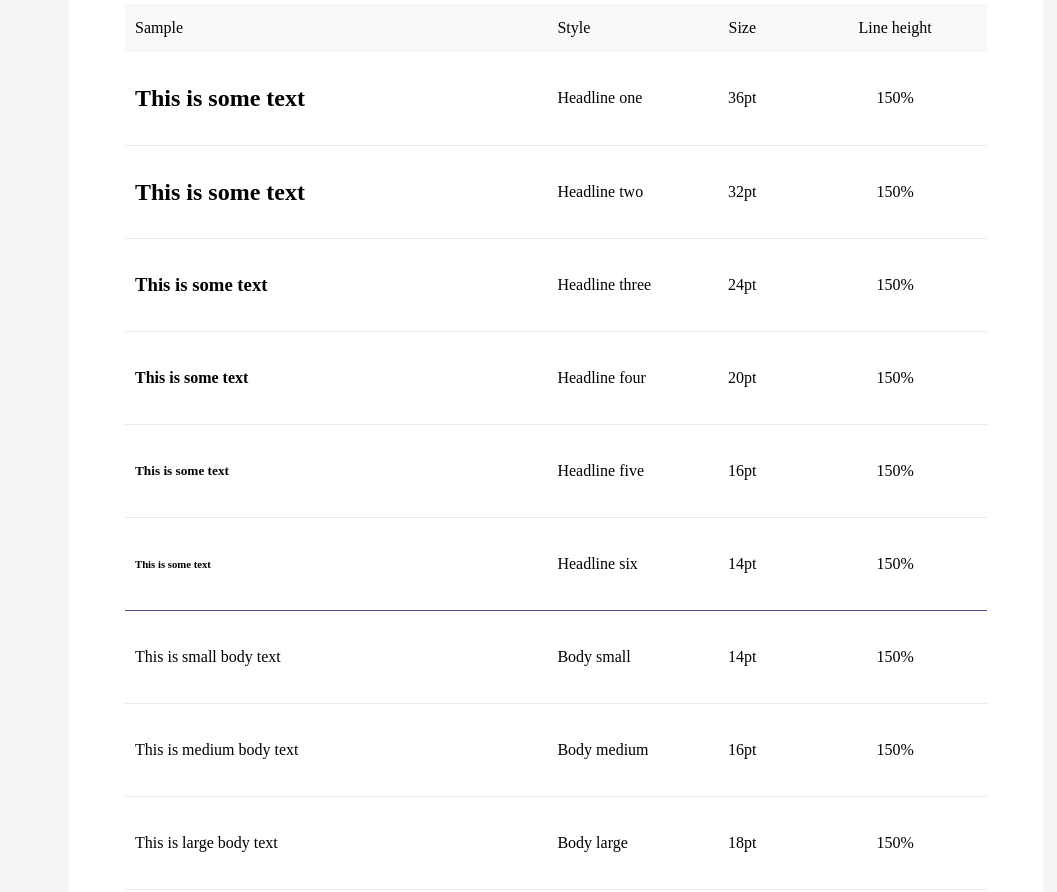
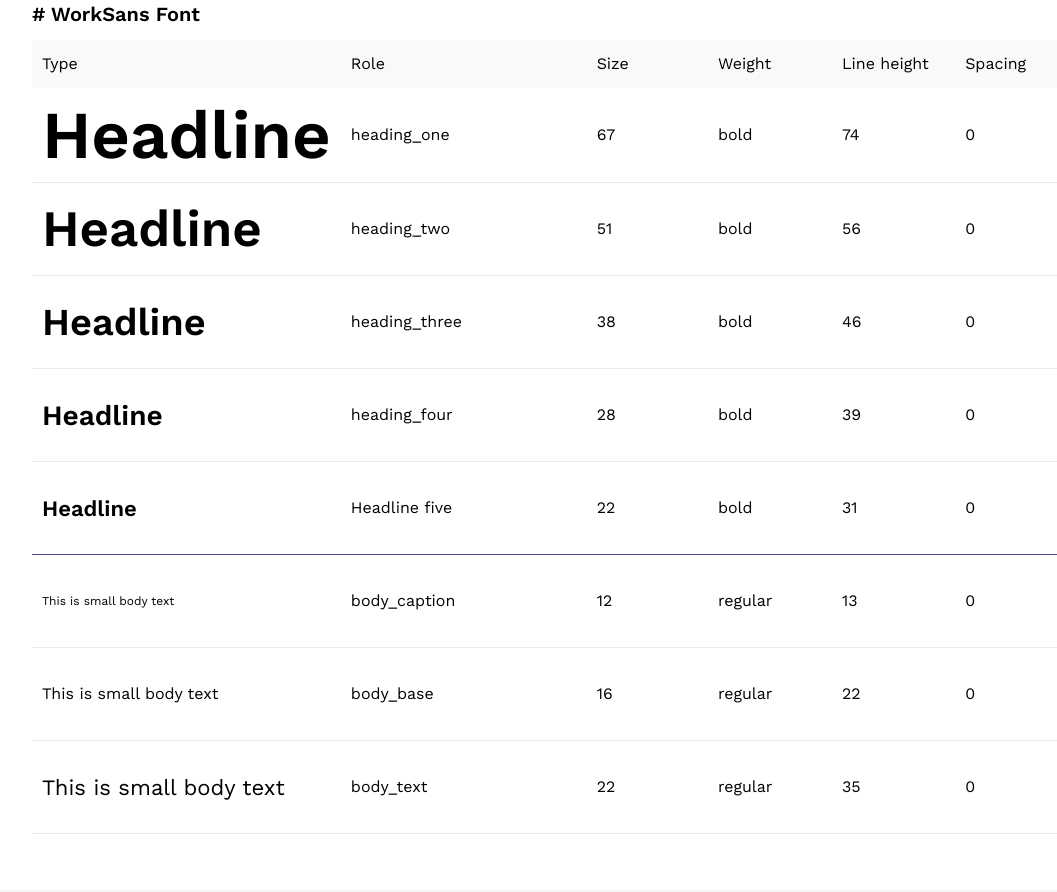
Before and after one commit to hoanghair/NFT, a plain HTML site: page Common/index.html in a window 1280 px wide. Shown: the part 770-1662 px from the top of the page, without its empty margins (84-1141 px from the left). Drawn offline with Linux system fonts and the light colour scheme; a web font is replaced by a local one.

Commit message:
update code common

```diff
--- a/Common/index.html
+++ b/Common/index.html
@@ -5,14 +5,14 @@
   <meta charset="UTF-8">
   <meta name="viewport" content="width=device-width, initial-scale=1.0">
   <title>Common NFT</title>
-  <link rel="stylesheet" href="styles.css">
+  <link rel="stylesheet" href="/css/styles.css">
   <style>
     body {
       background-color: #f5f5f5;
     }
 
     .wrap {
-      max-width: 974px;
+      max-width: 1280px;
       margin: 0 auto;
       padding: 60px 60px
     }
@@ -28,7 +28,7 @@
       margin: 40px 44px;
       padding-left: 10px;
       border-left: 4px solid #4e4d93;
-      font-family: Satoshi;
+      /* font-family: Satoshi; */
       font-size: 36px;
       font-weight: 400;
       line-height: 49px;
@@ -75,16 +75,10 @@
 
     .ui_table thead tr th {
       padding: 6px 10px;
-      font-family: Satoshi;
       font-size: 16px;
       font-weight: 400;
       line-height: 22px;
       text-align: left
-    }
-
-    .ui_table thead tr th:nth-child(3),
-    .ui_table thead tr th:last-child {
-      text-align: center
     }
 
     .ui_table tbody tr {
@@ -101,15 +95,6 @@
 
     .ui_table .table__line td {
       border-bottom: 1px solid #4e4d93
-    }
-
-    .ui_table tbody tr td:nth-child(2) {
-      text-align: left
-    }
-
-    .ui_table tbody tr td:nth-child(3),
-    .ui_table tbody tr td:nth-child(4) {
-      text-align: center
     }
 
     .ui_buttonmd,
@@ -206,7 +191,7 @@
 
 <body>
   <div class="wrap">
-    <h1 class="ui_heading">Common</h1>
+    <h1 class="ui_heading">Common NFT</h1>
     <!-- [D] Colors -->
     <section class="ui_section">
       <h2 class="ui_title">Colors</h2>
@@ -323,96 +308,112 @@
     <section class="ui_section">
       <h2 class="ui_title">Typography</h2>
       <div class="ui_content ui_typography">
+        <div class="ui_item">
+          <h3 class="ui_item_title">&#35; WorkSans Font</h3>
           <table class="ui_table">
             <colgroup>
-            <col style="width: 49.004%">
-            <col style="width: 15.537%">
-            <col style="width: 14.143%">
-            <col style="width: 21.414%">
+              <col style="width: 25%">
+              <col style="width: 25%">
+              <col style="width: 12.5%">
+              <col style="width: 12.5%">
+              <col style="width: 12.5%">
+              <col style="width: 12.5%">
             </colgroup>
             <thead>
               <tr>
-              <th scope="col">Sample</th>
-              <th scope="col">Style</th>
+                <th scope="col">Type</th>
+                <th scope="col">Role</th>
                 <th scope="col">Size</th>
+                <th scope="col">Weight</th>
                 <th scope="col">Line height</th>
+                <th scope="col">Spacing</th>
               </tr>
             </thead>
             <tbody>
               <tr>
                 <td>
-                <h1 class="heading_one">This is some text</h1>
+                  <h1 class="heading_one">Headline</h1>
                 </td>
-              <td>Headline one</td>
-              <td>36pt</td>
-              <td>150%</td>
+                <td>heading_one</td>
+                <td>67</td>
+                <td>bold</td>
+                <td>74</td>
+                <td>0</td>
               </tr>
               <tr>
                 <td>
-                <h2 class="heading_two">This is some text</h2>
+                  <h2 class="heading_two">Headline</h2>
                 </td>
-              <td>Headline two</td>
-              <td>32pt</td>
-              <td>150%</td>
+                <td>heading_two</td>
+                <td>51</td>
+                <td>bold</td>
+                <td>56</td>
+                <td>0</td>
               </tr>
               <tr>
                 <td>
-                <h3 class="heading_three">This is some text</h3>
+                  <h3 class="heading_three">Headline</h3>
                 </td>
-              <td>Headline three</td>
-              <td>24pt</td>
-              <td>150%</td>
+                <td>heading_three</td>
+                <td>38</td>
+                <td>bold</td>
+                <td>46</td>
+                <td>0</td>
               </tr>
               <tr>
                 <td>
-                <h4 class="heading_four">This is some text</h4>
+                  <h4 class="heading_four">Headline</h4>
                 </td>
-              <td>Headline four</td>
-              <td>20pt</td>
-              <td>150%</td>
+                <td>heading_four</td>
+                <td>28</td>
+                <td>bold</td>
+                <td>39</td>
+                <td>0</td>
+              </tr>
+              <tr class="table__line">
+                <td>
+                  <h5 class="heading_five">Headline</h5>
+                </td>
+                <td>Headline five</td>
+                <td>22</td>
+                <td>bold</td>
+                <td>31</td>
+                <td>0</td>
               </tr>
               <tr>
                 <td>
-                <h5 class="heading_five">This is some text</h5>
+                  <p class="body_caption">This is small body text</p>
                 </td>
-              <td>Headline five</td>
-              <td>16pt</td>
-              <td>150%</td>
-            </tr>
-            <tr class="table__line">
-              <td>
-                <h6 class="heading_six">This is some text</h6>
-              </td>
-              <td>Headline six</td>
-              <td>14pt</td>
-              <td>150%</td>
+                <td>body_caption</td>
+                <td>12</td>
+                <td>regular</td>
+                <td>13</td>
+                <td>0</td>
               </tr>
               <tr>
                 <td>
-                <p class="body_sm">This is small body text</p>
+                  <p class="body_base">This is small body text</p>
                 </td>
-              <td>Body small</td>
-              <td>14pt</td>
-              <td>150%</td>
+                <td>body_base</td>
+                <td>16</td>
+                <td>regular</td>
+                <td>22</td>
+                <td>0</td>
               </tr>
               <tr>
                 <td>
-                <p class="body_md">This is medium body text</p>
+                  <p class="body_text">This is small body text</p>
                 </td>
-              <td>Body medium</td>
-              <td>16pt</td>
-              <td>150%</td>
+                <td>body_text</td>
+                <td>22</td>
+                <td>regular</td>
+                <td>35</td>
+                <td>0</td>
               </tr>
-            <tr>
-              <td>
-                <p class="body_lg">This is large body text</p>
-              </td>
-              <td>Body large</td>
-              <td>18pt</td>
-              <td>150%</td>
-            </tr>
+
             </tbody>
           </table>
+        </div>
       </div>
     </section>
     <!--// [D] Typography -->
--- a/Common/styles.css
+++ b/Common/styles.scss
@@ -39,7 +39,6 @@ figure,
 main {
   margin: 0;
   padding: 0;
-  font-family: ClashDisplay;
 }
 
 html,
@@ -54,7 +53,7 @@ input,
 select,
 textarea,
 button {
-  font-family: Satoshi;
+  font-family: WorkSans;
 }
 
 ul,
@@ -106,17 +105,31 @@ legend {
 }
 
 @font-face {
-  font-family: "ClashDisplay";
+  font-family: "SpaceMono";
   font-weight: 400;
   font-style: normal;
-  src: url(/font/ClashDisplay-Regular.woff) format("woff");
+  src: url(/font/SpaceMono-Regular.woff) format("woff");
 }
 
 @font-face {
-  font-family: "Satoshi";
+  font-family: "SpaceMono";
+  font-weight: 700;
+  font-style: normal;
+  src: url(/font/SpaceMono-Bold.woff) format("woff");
+}
+
+@font-face {
+  font-family: "WorkSans";
   font-weight: 400;
   font-style: normal;
-  src: url(/font/Satoshi-Regular.woff) format("woff");
+  src: url(/font/WorkSans-Regular.woff) format("woff");
+}
+
+@font-face {
+  font-family: "WorkSans";
+  font-weight: 600;
+  font-style: normal;
+  src: url(/font/WorkSans-SemiBold.woff) format("woff");
 }
 
 :root {
@@ -128,11 +141,56 @@ legend {
   --bg_btn_violet: #a259ff;
   --blue_accent: #377df7;
   --red_accent: #ff7262;
-  --gradient_white_violet: linear-gradient(
-    180deg,
-    rgba(162, 89, 255, 0) 0%,
-    #a259ff 100%
-  );
+  --gradient_white_violet: linear-gradient(180deg,
+      rgba(162, 89, 255, 0) 0%,
+      #a259ff 100%);
 
   --gradient_violet_red: ;
 }
+
+@mixin custom-font($fontsize, $fontweight, $lineheight) {
+  font-size: $fontsize;
+  font-weight: $fontweight;
+  line-height: $lineheight;
+}
+
+
+/* <!-- [D] Typography --> */
+.heading {
+  &_one {
+    @include custom-font(67px, 600, 74px);
+  }
+
+  &_two {
+    @include custom-font(51px, 600, 56px);
+  }
+
+  &_three {
+    @include custom-font(38px, 600, 46px);
+  }
+
+  &_four {
+    @include custom-font(28px, 600, 39px);
+  }
+
+  &_five {
+    @include custom-font(22px, 600, 31px);
+  }
+
+}
+
+.body {
+  &_caption {
+    @include custom-font(12px, 400, 13px);
+  }
+
+  &_base {
+    @include custom-font(16px, 400, 22px);
+  }
+
+  &_text {
+    @include custom-font(22px, 400, 35px);
+  }
+}
+
+/* <!--// [D] Typography --> */
```
Also changed, not shown: css/styles.css (added). Lines whose indentation alone changed are shown as unchanged.
